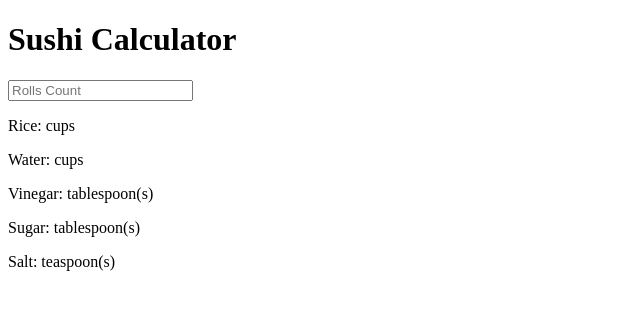
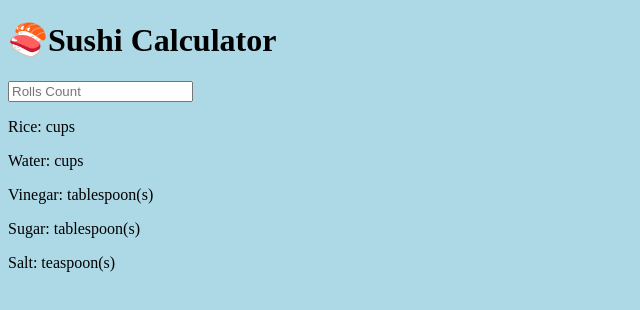
Before and after one commit to EgemenCiftci/angular-sushi-calculator, an Angular app: page / in a window 1280 px wide. Shown: the top 310 px of the page, without its empty margins (0-640 px from the left). Built offline with nearby package versions, Linux system fonts and the light colour scheme.

Commit message:
3 files modified

```diff
--- a/src/calculator/calculator.component.html
+++ b/src/calculator/calculator.component.html
@@ -1,4 +1,4 @@
-<h1>Sushi Calculator</h1>
+<h1>🍣Sushi Calculator</h1>
 <input
   type="number"
   placeholder="Rolls Count"
--- a/src/global_styles.css
+++ b/src/global_styles.css
@@ -1 +1,3 @@
-/* Add application styles & imports to this file! */
+body {
+  background-color: lightblue;
+}
--- a/src/index.html
+++ b/src/index.html
@@ -1,7 +1,7 @@
 <!DOCTYPE html>
 <html lang="en">
   <head>
-    <title>My app</title>
+    <title>Sushi Calculator</title>
     <meta charset="UTF-8" />
   </head>
   <body>
```
